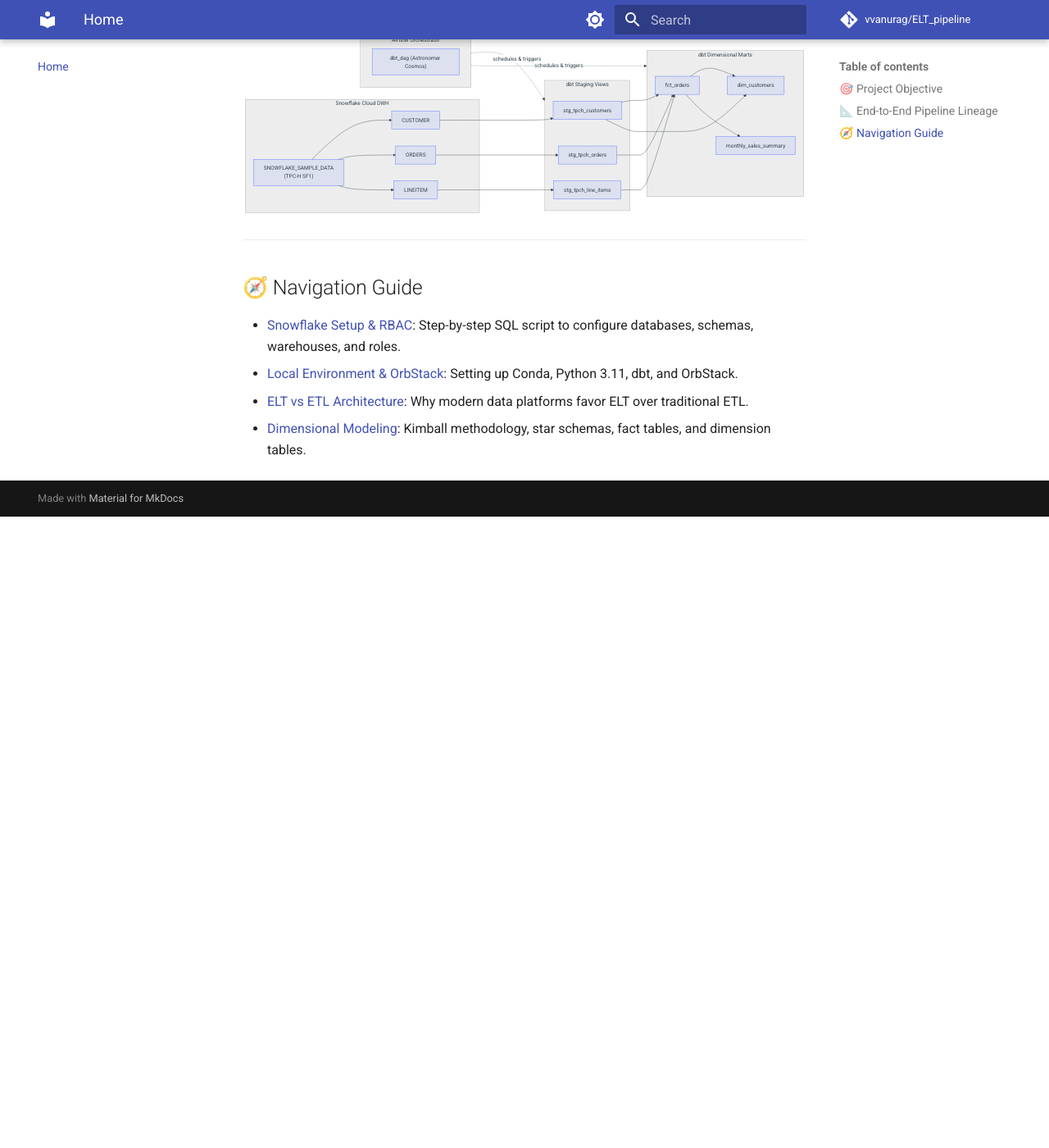
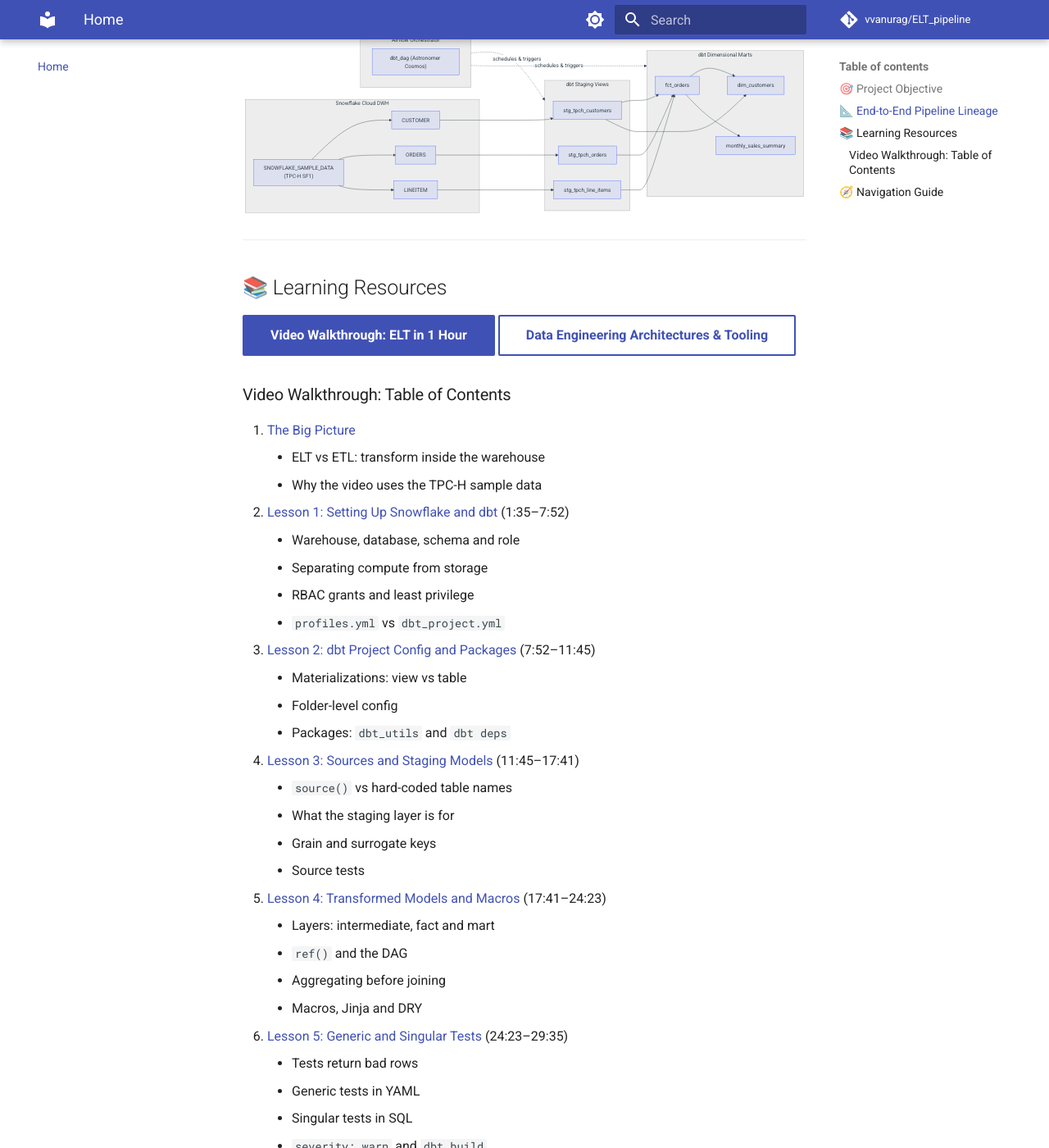
Before and after one commit to vvanurag/ELT_pipeline, an MkDocs documentation site: the page built from docs/index.md, in a window 1280 px wide and 1400 px high, scrolled down 801 px. Shown: the whole window at 82% size. Built offline with MkDocs 1.6.1 and Material for MkDocs 9.7.7, drawn with Linux system fonts in a browser that asks for light colours; comment, search, counter and statistics services are not loaded; before the commit the page ends 1431 px from its top, so only the background shows below that; some of the changed text lies outside the part shown.

Commit message:
Add Learning Resources section to home page and publish architectures guide
- docs/index.md: add buttons to the video walkthrough and the architectures
  & tooling guide, plus the walkthrough's table of contents with deep links
- Move data_engineering_architectures_and_tooling.md into docs/tutorials/
  so it is built as a site page; render the Medallion heading arrows as
  plain text instead of unrendered LaTeX
- mkdocs.yml: add the architectures guide to the Tutorials nav

Co-Authored-By: Claude Opus 5.5 <noreply@anthropic.com>

```diff
--- a/docs/index.md
+++ b/docs/index.md
@@ -58,6 +58,53 @@ flowchart LR
 
 ---
 
+## 📚 Learning Resources
+
+[Video Walkthrough: ELT in 1 Hour](tutorials/elt_pipeline_video_walkthrough.md){ .md-button .md-button--primary }
+[Data Engineering Architectures & Tooling](tutorials/data_engineering_architectures_and_tooling.md){ .md-button }
+
+### Video Walkthrough: Table of Contents
+
+1. [The Big Picture](tutorials/elt_pipeline_video_walkthrough.md#the-big-picture)
+    - ELT vs ETL: transform inside the warehouse
+    - Why the video uses the TPC-H sample data
+2. [Lesson 1: Setting Up Snowflake and dbt](tutorials/elt_pipeline_video_walkthrough.md#lesson-1-setting-up-snowflake-and-dbt) (1:35–7:52)
+    - Warehouse, database, schema and role
+    - Separating compute from storage
+    - RBAC grants and least privilege
+    - `profiles.yml` vs `dbt_project.yml`
+3. [Lesson 2: dbt Project Config and Packages](tutorials/elt_pipeline_video_walkthrough.md#lesson-2-dbt-project-config-and-packages) (7:52–11:45)
+    - Materializations: view vs table
+    - Folder-level config
+    - Packages: `dbt_utils` and `dbt deps`
+4. [Lesson 3: Sources and Staging Models](tutorials/elt_pipeline_video_walkthrough.md#lesson-3-sources-and-staging-models) (11:45–17:41)
+    - `source()` vs hard-coded table names
+    - What the staging layer is for
+    - Grain and surrogate keys
+    - Source tests
+5. [Lesson 4: Transformed Models and Macros](tutorials/elt_pipeline_video_walkthrough.md#lesson-4-transformed-models-and-macros) (17:41–24:23)
+    - Layers: intermediate, fact and mart
+    - `ref()` and the DAG
+    - Aggregating before joining
+    - Macros, Jinja and DRY
+6. [Lesson 5: Generic and Singular Tests](tutorials/elt_pipeline_video_walkthrough.md#lesson-5-generic-and-singular-tests) (24:23–29:35)
+    - Tests return bad rows
+    - Generic tests in YAML
+    - Singular tests in SQL
+    - `severity: warn` and `dbt build`
+7. [Lesson 6: Deploying with Airflow](tutorials/elt_pipeline_video_walkthrough.md#lesson-6-deploying-with-airflow) (29:35–end)
+    - Why orchestrate
+    - Astro CLI and Docker
+    - A separate virtual environment for dbt
+    - Cosmos: one Airflow task per model
+    - Airflow connections and DAG settings
+8. [Key Takeaways](tutorials/elt_pipeline_video_walkthrough.md#key-takeaways)
+    - [Gotchas in the Notion code](tutorials/elt_pipeline_video_walkthrough.md#gotchas-in-the-notion-code)
+9. [Homework](tutorials/elt_pipeline_video_walkthrough.md#homework)
+10. [Self-Check Questions](tutorials/elt_pipeline_video_walkthrough.md#self-check-questions)
+
+---
+
 ## 🧭 Navigation Guide
 
 - [Snowflake Setup & RBAC](setup/snowflake.md): Step-by-step SQL script to configure databases, schemas, warehouses, and roles.
--- a/mkdocs.yml
+++ b/mkdocs.yml
@@ -69,3 +69,4 @@ nav:
 
   - Tutorials:
       - "Video Walkthrough: ELT in 1 Hour": tutorials/elt_pipeline_video_walkthrough.md
+      - "Architectures & Tooling Reference": tutorials/data_engineering_architectures_and_tooling.md
```
Also changed, not shown: docs/tutorials/data_engineering_architectures_and_tooling.md (renamed from data_engineering_architectures_and_tooling.md, +1 -1 lines).
